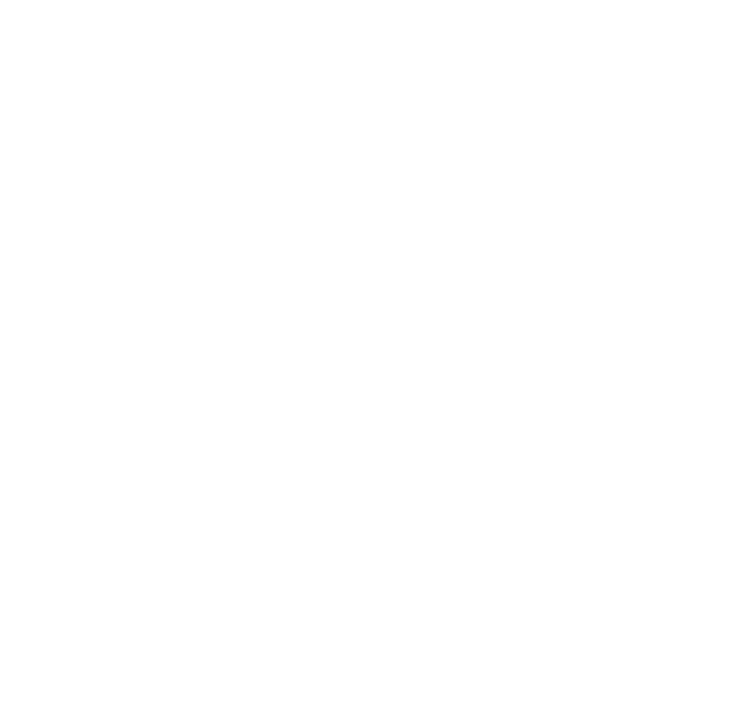
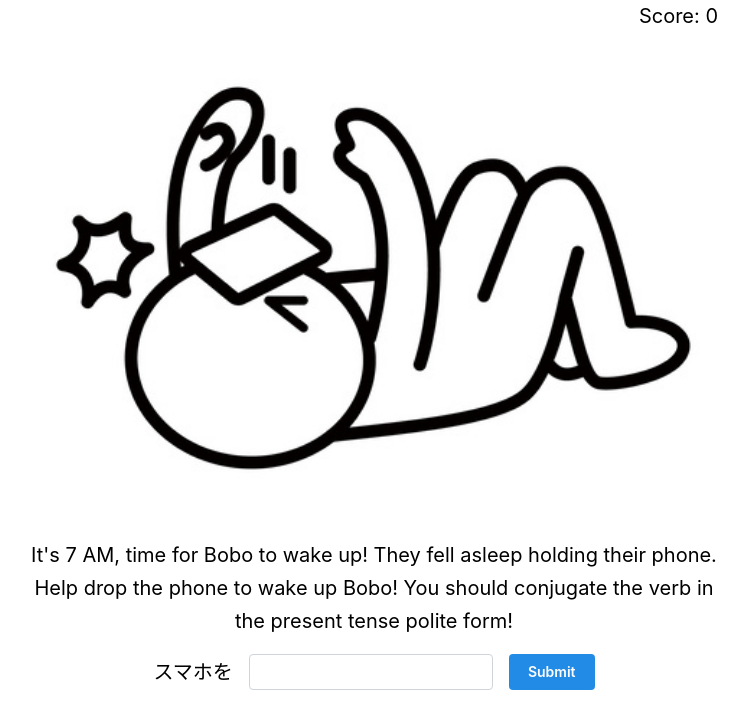
Before and after one commit to brown-japanese-utra/conjugation-practice, a Next.js app: page /story in a window 1280 px wide. Shown: the top 728 px of the page, without its empty margins (266-1014 px from the left). Built offline with nearby package versions, Linux system fonts and the light colour scheme.

Commit message:
i forgot to return!!!

```diff
--- a/app/story/page.tsx
+++ b/app/story/page.tsx
@@ -135,7 +135,9 @@ function StoryStuff() {
 }
 
 export default function Story() {
-  <Suspense fallback={<div>Loading...</div>}>
-    <StoryStuff />
-  </Suspense>;
+  return (
+    <Suspense fallback={<div>Loading...</div>}>
+      <StoryStuff />
+    </Suspense>
+  );
 }
```
